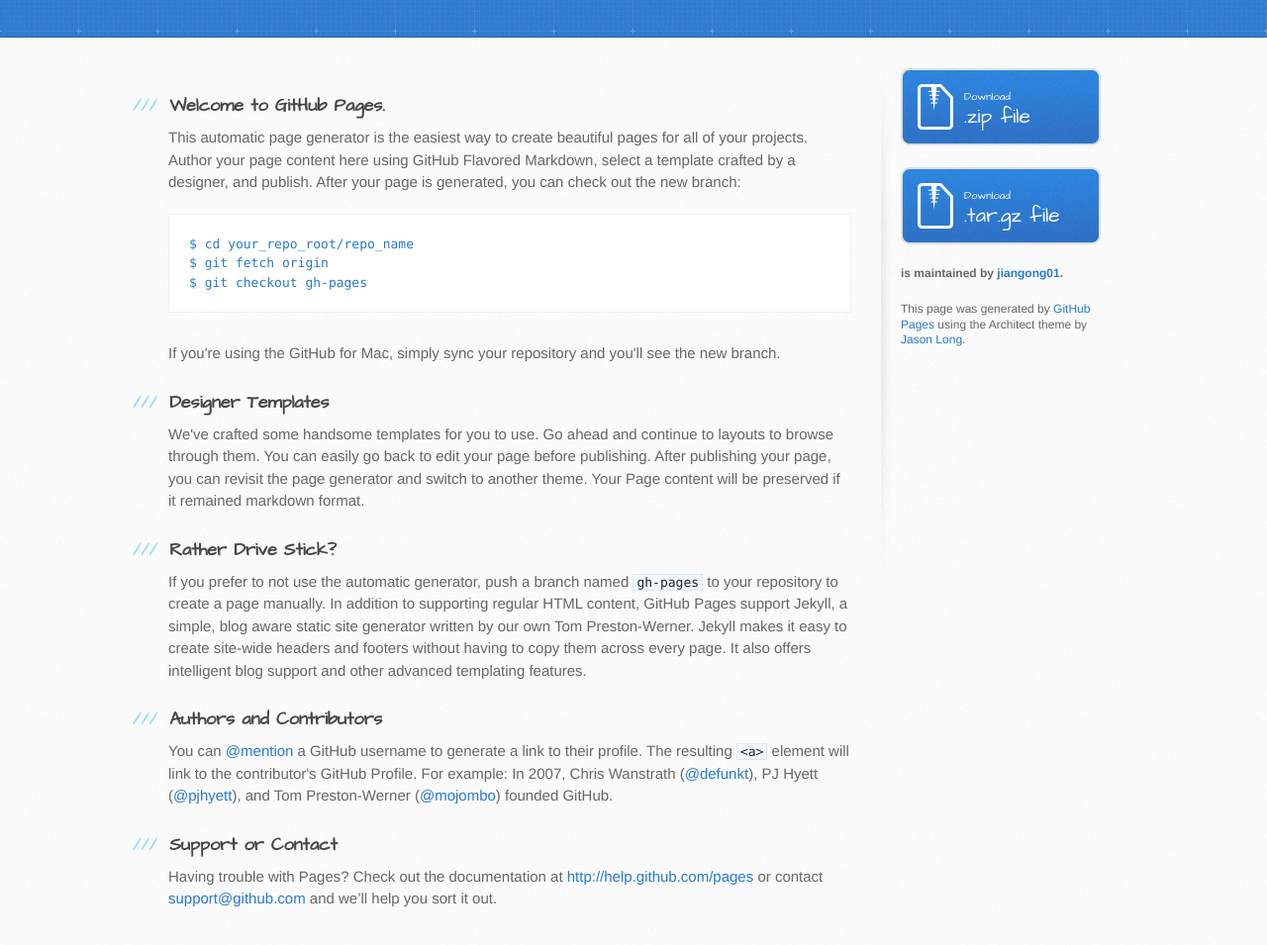
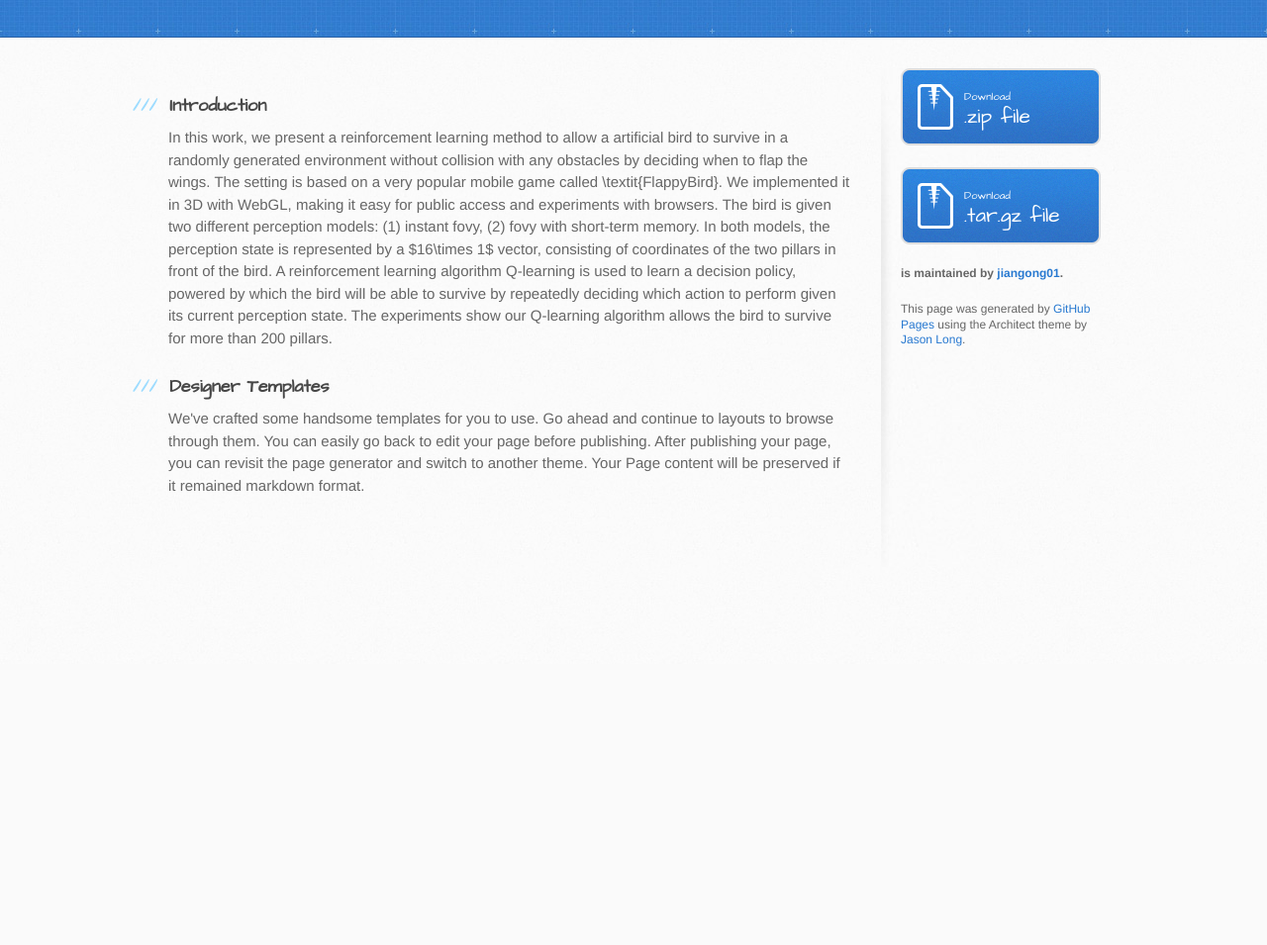
Before and after one commit to ucla2017/cs275, a plain HTML site: page index.html in a window 1280 px wide. Shown: the part 129-1084 px from the top of the page at 99% size. After the commit the page ends 800 px from the top, so only its background shows below. Drawn offline with Linux system fonts and the light colour scheme.

Commit message:
update templete

```diff
--- a/index.html
+++ b/index.html
@@ -29,36 +29,16 @@
       <div class="inner clearfix">
         <section id="main-content">
           <h3>
-<a name="welcome-to-github-pages" class="anchor" href="#welcome-to-github-pages"><span class="octicon octicon-link"></span></a>Welcome to GitHub Pages.</h3>
+<a name="introduction" class="anchor" href="#introduction"><span class="octicon octicon-link"></span></a>Introduction</h3>
 
-<p>This automatic page generator is the easiest way to create beautiful pages for all of your projects. Author your page content here using GitHub Flavored Markdown, select a template crafted by a designer, and publish. After your page is generated, you can check out the new branch:</p>
+<p>In this work, we present a reinforcement learning method to allow a artificial bird to survive in a randomly generated environment without collision with any obstacles by deciding when to flap the wings. The setting is based on a very popular mobile game called \textit{FlappyBird}. We implemented it in 3D with WebGL, making it easy for public access and experiments with browsers. The bird is given two different perception models: (1) instant fovy, (2) fovy with short-term memory. In both models, the perception state is represented by a $16\times 1$ vector, consisting of coordinates of the two pillars in front of the bird. A reinforcement learning algorithm Q-learning is used to learn a decision policy, powered by which the bird will be able to survive by repeatedly deciding which action to perform given its current perception state. The experiments show our Q-learning algorithm allows the bird to survive for more than 200 pillars.</p>
 
-<pre><code>$ cd your_repo_root/repo_name
-$ git fetch origin
-$ git checkout gh-pages
-</code></pre>
-
-<p>If you're using the GitHub for Mac, simply sync your repository and you'll see the new branch.</p>
 
 <h3>
 <a name="designer-templates" class="anchor" href="#designer-templates"><span class="octicon octicon-link"></span></a>Designer Templates</h3>
 
 <p>We've crafted some handsome templates for you to use. Go ahead and continue to layouts to browse through them. You can easily go back to edit your page before publishing. After publishing your page, you can revisit the page generator and switch to another theme. Your Page content will be preserved if it remained markdown format.</p>
 
-<h3>
-<a name="rather-drive-stick" class="anchor" href="#rather-drive-stick"><span class="octicon octicon-link"></span></a>Rather Drive Stick?</h3>
-
-<p>If you prefer to not use the automatic generator, push a branch named <code>gh-pages</code> to your repository to create a page manually. In addition to supporting regular HTML content, GitHub Pages support Jekyll, a simple, blog aware static site generator written by our own Tom Preston-Werner. Jekyll makes it easy to create site-wide headers and footers without having to copy them across every page. It also offers intelligent blog support and other advanced templating features.</p>
-
-<h3>
-<a name="authors-and-contributors" class="anchor" href="#authors-and-contributors"><span class="octicon octicon-link"></span></a>Authors and Contributors</h3>
-
-<p>You can <a href="https://github.com/blog/821" class="user-mention">@mention</a> a GitHub username to generate a link to their profile. The resulting <code>&lt;a&gt;</code> element will link to the contributor's GitHub Profile. For example: In 2007, Chris Wanstrath (<a href="https://github.com/defunkt" class="user-mention">@defunkt</a>), PJ Hyett (<a href="https://github.com/pjhyett" class="user-mention">@pjhyett</a>), and Tom Preston-Werner (<a href="https://github.com/mojombo" class="user-mention">@mojombo</a>) founded GitHub.</p>
-
-<h3>
-<a name="support-or-contact" class="anchor" href="#support-or-contact"><span class="octicon octicon-link"></span></a>Support or Contact</h3>
-
-<p>Having trouble with Pages? Check out the documentation at <a href="http://help.github.com/pages">http://help.github.com/pages</a> or contact <a href="mailto:support@github.com">support@github.com</a> and we’ll help you sort it out.</p>
         </section>
 
         <aside id="sidebar">
```
